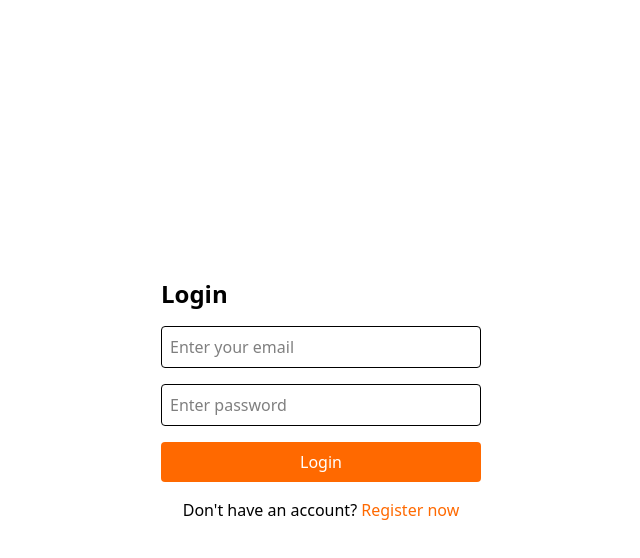
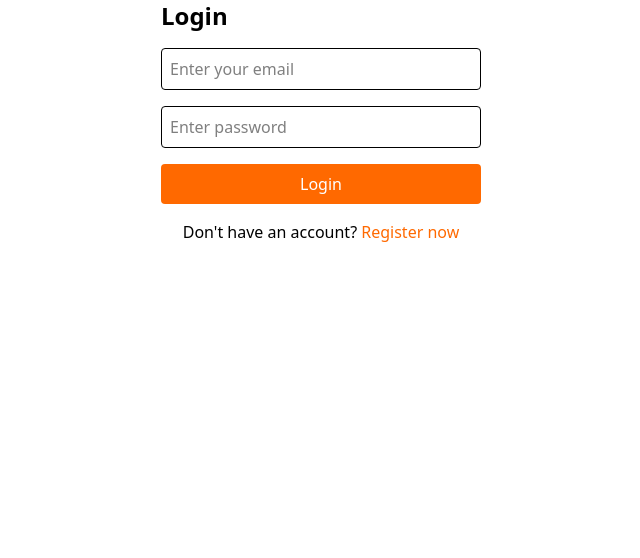
Before and after one commit to martuafernando/exercise-project-management, a React (Vite) app: page /login in a window 1280 px wide. Shown: the top 558 px of the page, without its empty margins (319-959 px from the left). Built offline with nearby package versions, Linux system fonts and the light colour scheme.

Commit message:
chore: remove unused code

```diff
--- a/src/pages/Login.tsx
+++ b/src/pages/Login.tsx
@@ -1,18 +1,14 @@
 import { useState } from "react";
-import { Link, useNavigate } from "react-router-dom";
+import { Link } from "react-router-dom";
 
 export default function Login() {
-  const navigate = useNavigate();
-
   const [email, setEmail] = useState("");
   const [password, setPassword] = useState("");
 
-  const handleLogin = async (e) => {
-
-  };
+  const handleLogin =  () => { };
 
   return (
-    <div className="min-h-screen w-screen flex items-center justify-center">
+    <div className="flex items-center justify-center">
       <form onSubmit={handleLogin} className="w-80 space-y-4">
         <h1 className="text-2xl font-bold mb-4">Login</h1>
 
```
